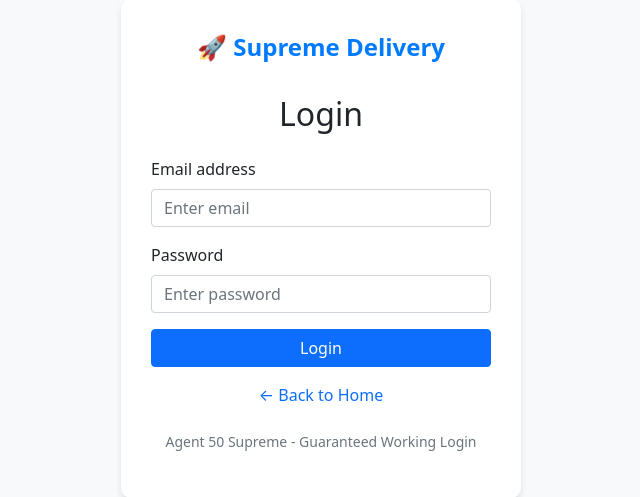
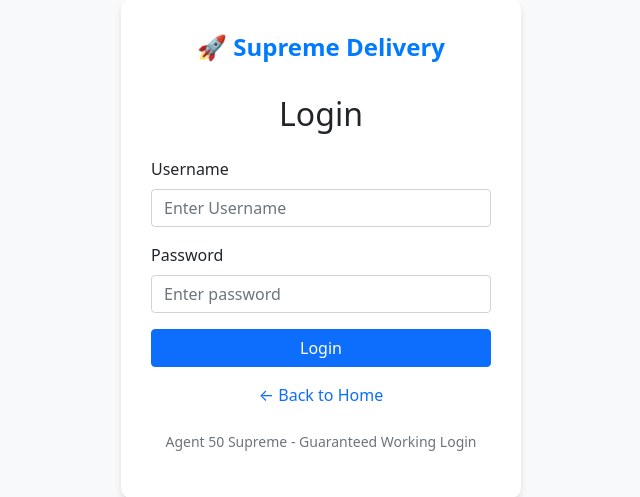
Before and after one commit to hilltopcurry-star/agent50-supreme-web, a Flask app: page /login in a window 1280 px wide. Shown: the part 101-598 px from the top of the page, without its empty margins (319-959 px from the left). Run offline with Flask 3, Linux system fonts and the light colour scheme; some libraries are stand-ins or nearby versions.

Commit message:
Update login.html

```diff
--- a/templates/login.html
+++ b/templates/login.html
@@ -20,11 +20,21 @@
             <div class="brand">🚀 Supreme Delivery</div>
             <h2 class="text-center mb-4">Login</h2>
 
+            {% with messages = get_flashed_messages(with_categories=true) %}
+              {% if messages %}
+                {% for category, message in messages %}
+                  <div class="alert alert-{{ category }}" role="alert">
+                    {{ message }}
+                  </div>
+                {% endfor %}
+              {% endif %}
+            {% endwith %}
+
             <form action="/login" method="POST">
                 <div class="mb-3">
-                    <label for="email" class="form-label">Email address</label>
-                    <input type="email" class="form-control" id="email" name="email"
-                           placeholder="Enter email" required>
+                    <label for="username" class="form-label">Username</label>
+                    <input type="text" class="form-control" id="username" name="username"
+                           placeholder="Enter Username" required>
                 </div>
 
                 <div class="mb-3">
```
